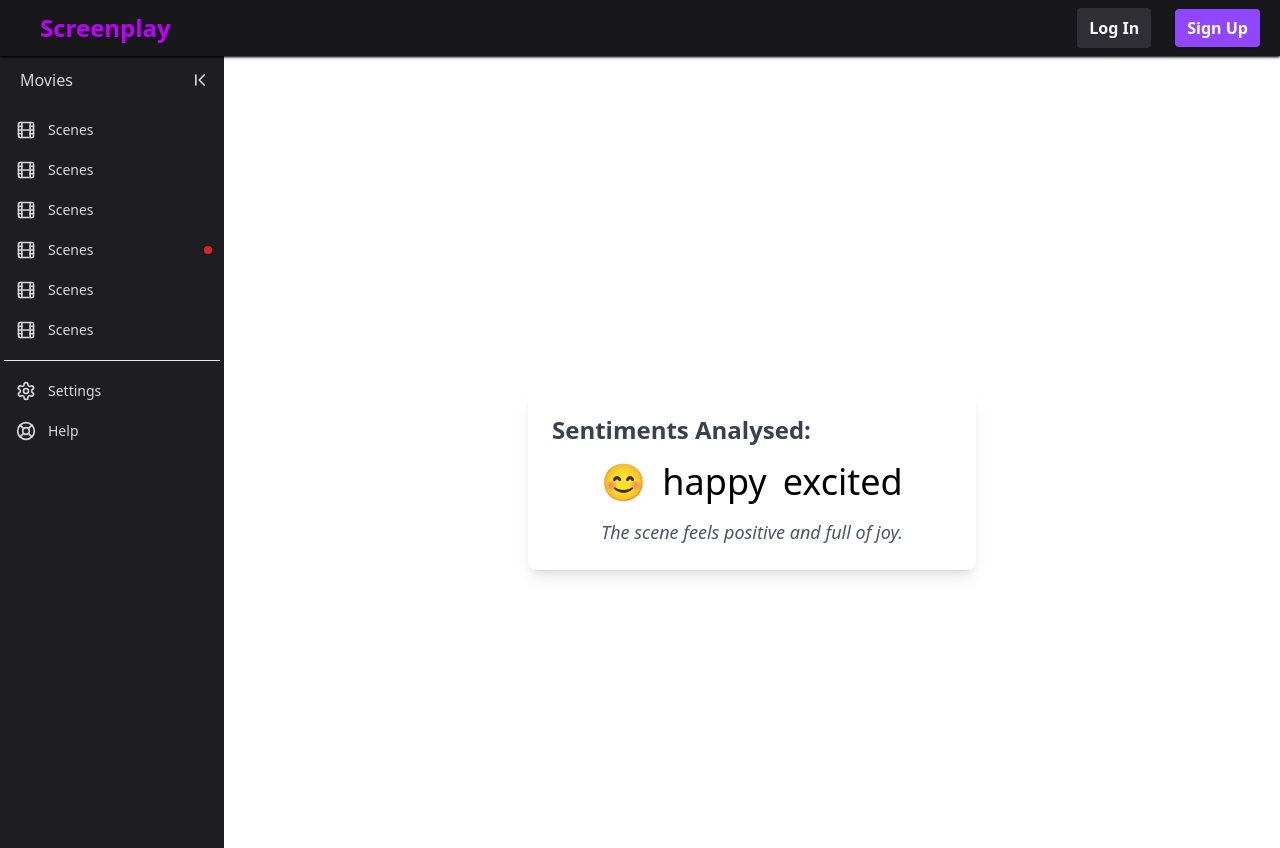
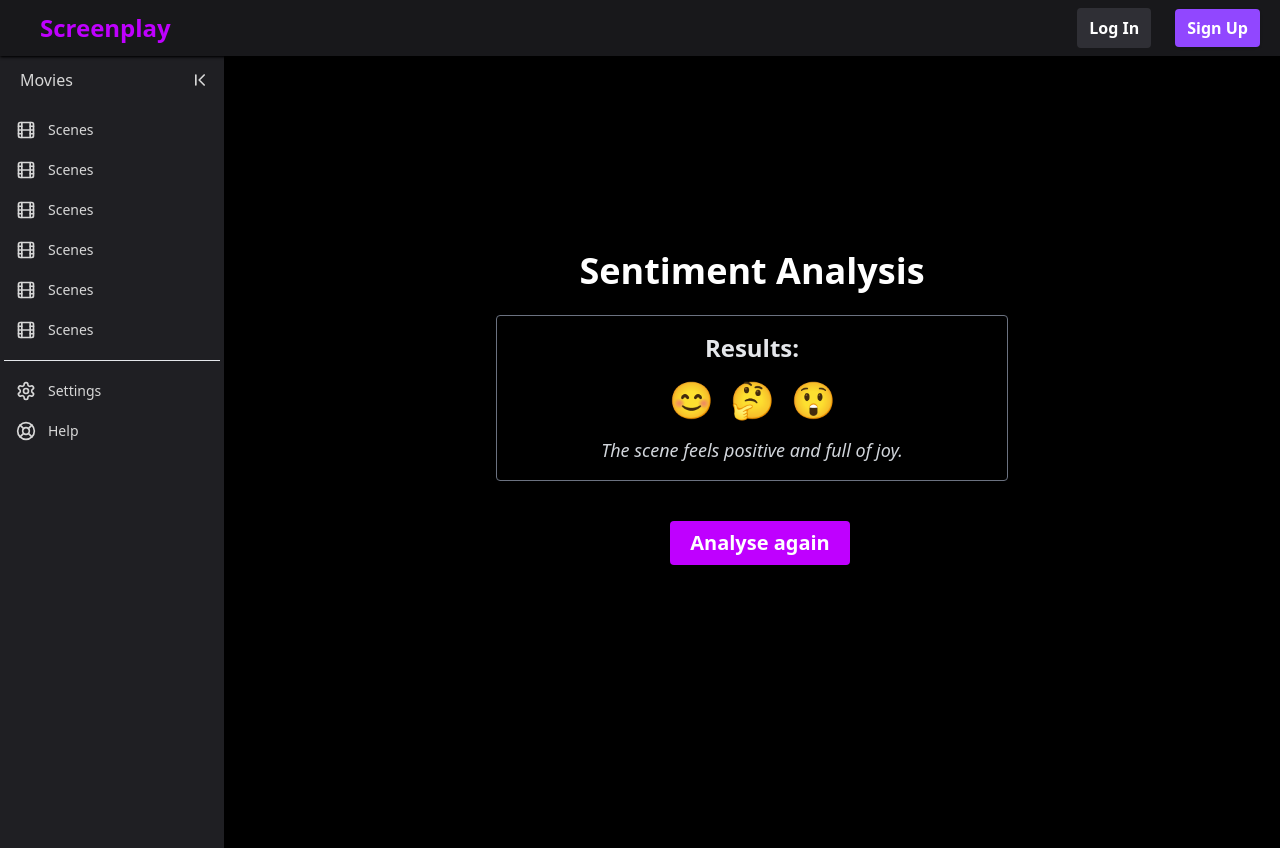
Before and after one commit to sujnankumar/voice-driven-screenplay-creator, a React (Vite) app in the folder frontend/: page /senti in a window 1280 px wide. Built offline with nearby package versions, Linux system fonts and the light colour scheme.

Commit message:
Senti analysis and nav dot fix

```diff
--- a/frontend/src/components/Senti/SentimentAnalysis.jsx
+++ b/frontend/src/components/Senti/SentimentAnalysis.jsx
@@ -4,38 +4,53 @@ import React, { useState } from 'react';
 const SentimentAnalysis = () => {
   // Simulated sentiment analysis data
   const [sentimentData, setSentimentData] = useState({
-    emotions: ["😊", "happy", "excited"],
-    sentence: "The scene feels positive and full of joy.",
+    emotions: [
+      { emoji: "😊", name: "smile" },
+      { emoji: "🤔", name: "think" },
+      { emoji: "😲", name: "astonish" }
+    ],
+    sentence: "The scene feels positive and full of joy."
   });
 
   return (
-    <div className="min-h-screen bg-gradient-to-r bg-[#ffffff] from-purple-300 via-pink-300 to-red-300 flex flex-col items-center justify-center p-5">
-      <h1 className="text-4xl font-bold text-white mb-6">Sentiment Analysis</h1>
+    <div className="min-h-screen bg-gradient-to-r bg-black from-purple-300 via-pink-300 to-red-300 flex flex-col items-center justify-center p-5">
+      <h1 className="center text-4xl font-bold text-white mb-6 mt-[-80px]">Sentiment Analysis</h1>
 
-      <div className="w-full max-w-md bg-white rounded-lg shadow-lg p-6">
-        <h2 className="text-2xl font-semibold text-gray-700 mb-4">
-          Sentiments Analysed:
+      <div className="w-full max-w-lg px-14 py-4 content-box shadow-md bg-transparent border border-gray-500 dark:text-gray-800 rounded">
+        <h2 className="text-2xl text-center font-semibold text-gray-200 mb-4">
+          Results:
         </h2>
 
         <div className="flex justify-center mb-4">
-          {sentimentData.emotions.map((emotion, index) => (
-            <span key={index} className="text-4xl mx-2">
-              {emotion}
-            </span>
-          ))}
+            {sentimentData.emotions.map((emotion, index) => (
+                <div key={index} className="relative group text-center">
+                {/* Emoji */}
+                <span className="text-4xl mx-2">
+                    {emotion.emoji}
+                </span>
+
+                {/* Tooltip */}
+                <div
+                    className={`absolute z-30 rounded-lg px-2 py-1 ml-6 bg-indigo-100 text-indigo-800 text-sm invisible opacity-20 group-hover:visible group-hover:opacity-100 -translate-x-[30%] translate-y-[30%]`}
+                >
+                    {emotion.name}
+                </div>
+                </div>
+            ))}
         </div>
 
-        <p className="text-lg text-gray-600 text-center italic">
+        <p className="text-lg text-center text-gray-300 italic">
           {sentimentData.sentence}
         </p>
 
-        {/* <button
 
-          className="mt-6 w-full bg-blue-500 hover:bg-blue-600 text-white font-bold py-2 px-4 rounded"
+      </div>
+      <button
+          type="button"
+          className="relative px-5 py-2 ml-4 mt-10 text-xl overflow-hidden font-semibold rounded text-white hover:bg-darkPurple transition-all bg-purple"
         >
-          Simulate Another Analysis
-        </button> */}
-      </div>
+          { sentimentData.sentence? "Analyse again" : "Analyse"}
+        </button>
     </div>
   );
 };
```
Also changed, not shown: frontend/src/components/Navigation/NavBar/AsideNav.jsx (+0 -12 lines).
